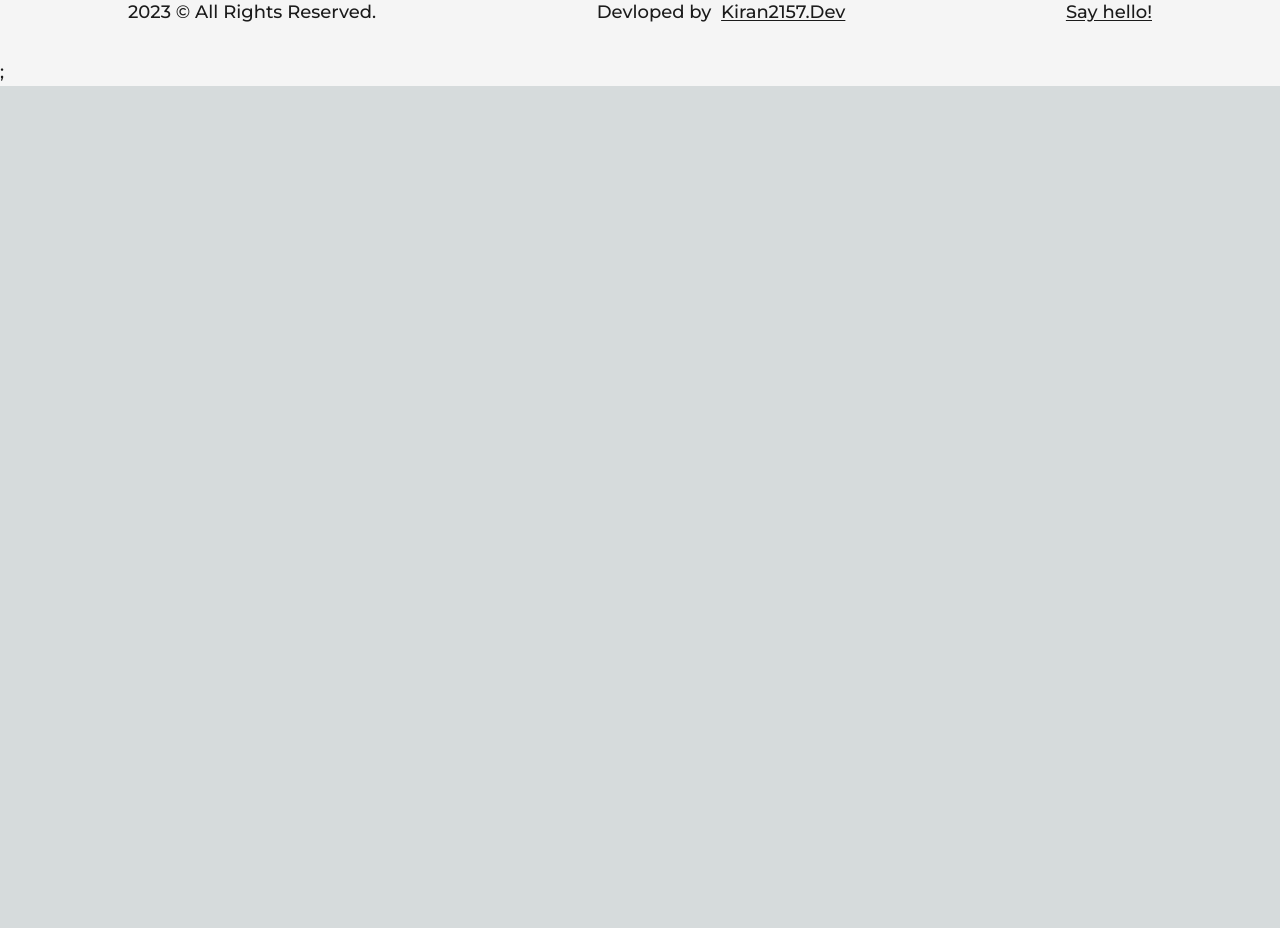
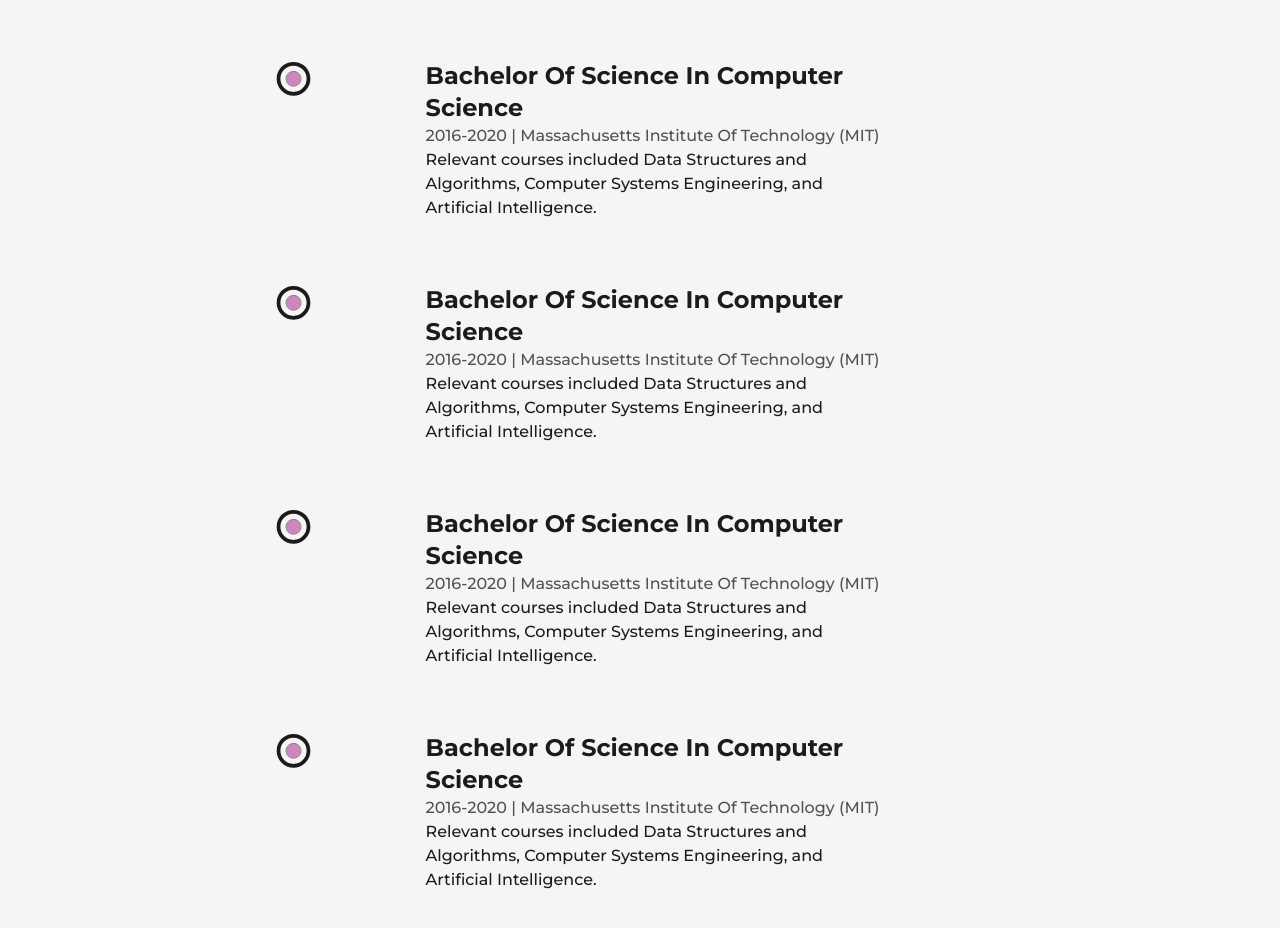
Before and after one commit to kirankuyate2157/kiran-kuyate-portfolio, a Next.js app: page /about in a window 1280 px wide. Shown: the part 4000-4928 px from the top of the page. Before the commit the page ends 4086 px from the top, so only its background shows below. Built offline with nearby package versions, Linux system fonts and the light colour scheme.

Commit message:
education done

```diff
--- /dev/null
+++ b/src/components/Education.js
@@ -0,0 +1,77 @@
+import { motion, useScroll } from "framer-motion";
+import React, { useRef } from "react";
+import LiIcon from "./LiIcon";
+
+const Details = ({ type, time, place, info }) => {
+  const ref = useRef(null);
+  return (
+    <li
+      ref={ref}
+      className='my-8 first:mt-0 last:mb-0 w-[60%] mx-auto flex flex-col items-center justify-between'
+    >
+      <LiIcon reference={ref} />
+      <motion.div
+        initial={{ y: 50 }}
+        whileInView={{ y: 0 }}
+        transition={{ duration: 0.5, type: "spring" }}
+      >
+        <h3 className='capitalize font-bold text-2xl'>{type}</h3>
+        <span className='capitalize font-medium text-dark/75'>
+          {time} | {place}
+        </span>
+        <p className='font-medium w-full'>{info}</p>
+      </motion.div>
+    </li>
+  );
+};
+const Education = () => {
+  const ref = useRef(null);
+  const { scrollYProgress } = useScroll({
+    target: ref,
+    offset: ["start center", "center start"],
+  });
+
+  return (
+    <div className='my-64'>
+      <h2 className='font-bold text-8xl mb-32 w-full text-center'>Education</h2>
+      <div ref={ref} className='w-[75%] mx-auto relative'>
+        <motion.div
+          style={{ scaleY: scrollYProgress }}
+          className='absolute left-9 top-0 w-[4px] h-full bg-dark origin-top'
+        />
+        <ul className='w-full flex flex-col items-start justify-between ml-4'>
+          <Details
+            type='Bachelor Of Science In Computer Science'
+            time='2016-2020'
+            place='Massachusetts Institute Of Technology (MIT)'
+            info='Relevant courses included Data Structures and Algorithms, Computer Systems Engineering, and Artificial
+       Intelligence.'
+          />{" "}
+          <Details
+            type='Bachelor Of Science In Computer Science'
+            time='2016-2020'
+            place='Massachusetts Institute Of Technology (MIT)'
+            info='Relevant courses included Data Structures and Algorithms, Computer Systems Engineering, and Artificial
+     Intelligence.'
+          />{" "}
+          <Details
+            type='Bachelor Of Science In Computer Science'
+            time='2016-2020'
+            place='Massachusetts Institute Of Technology (MIT)'
+            info='Relevant courses included Data Structures and Algorithms, Computer Systems Engineering, and Artificial
+   Intelligence.'
+          />{" "}
+          <Details
+            type='Bachelor Of Science In Computer Science'
+            time='2016-2020'
+            place='Massachusetts Institute Of Technology (MIT)'
+            info='Relevant courses included Data Structures and Algorithms, Computer Systems Engineering, and Artificial
+ Intelligence.'
+          />
+        </ul>
+      </div>
+    </div>
+  );
+};
+
+export default Education;
--- a/src/pages/about.js
+++ b/src/pages/about.js
@@ -7,6 +7,7 @@
 import { useMotionValue, useSpring, useInView } from "framer-motion";
 import Skills from "../components/Skills";
 import Experience from "../components/Experience";
+import Education from "../components/Education";
 
 const AnimatedNumber = ({ value }) => {
   const ref = useRef(null);
@@ -102,6 +103,7 @@
           </div>
           <Skills />
           <Experience />
+          <Education />
         </Layout>
       </main>
     </>
```
